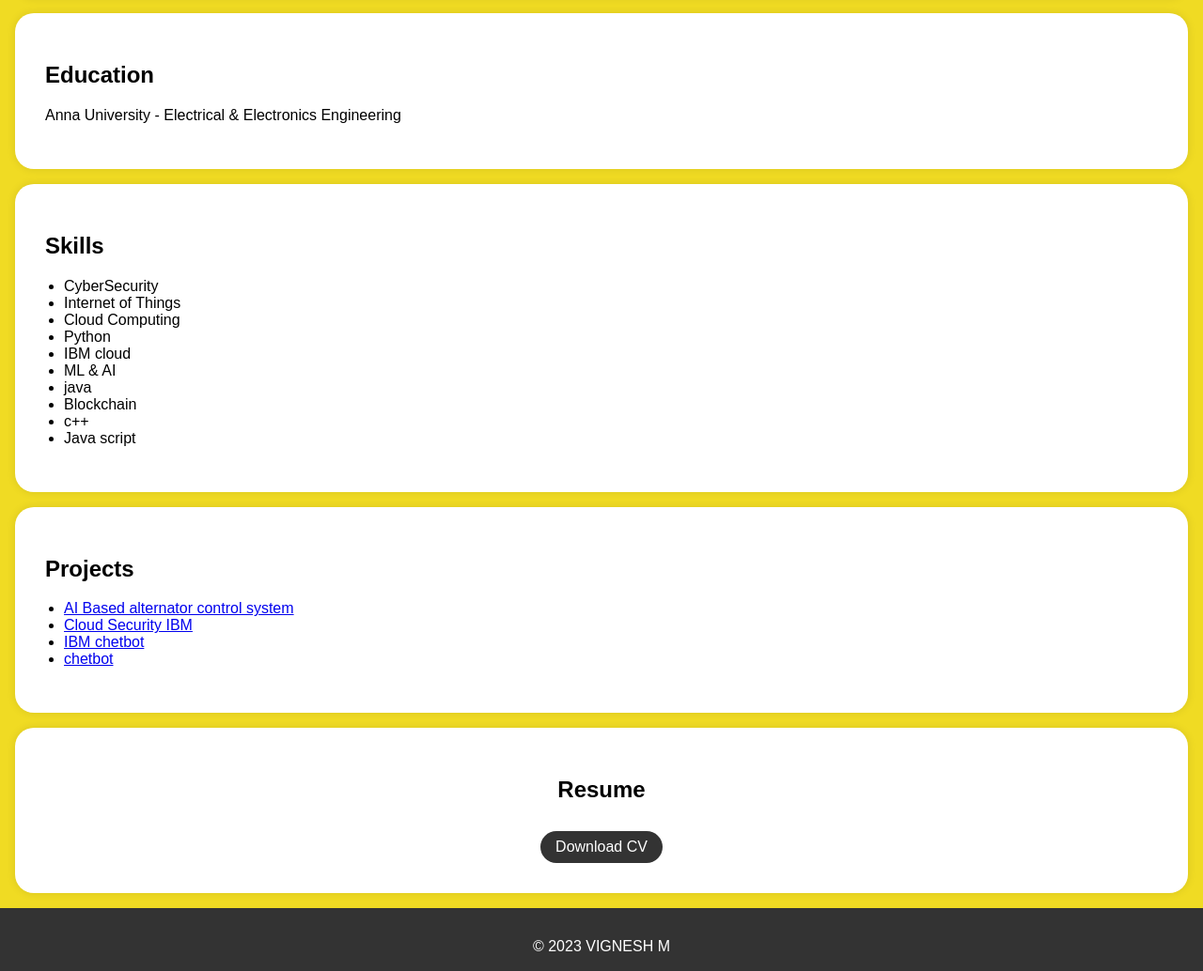
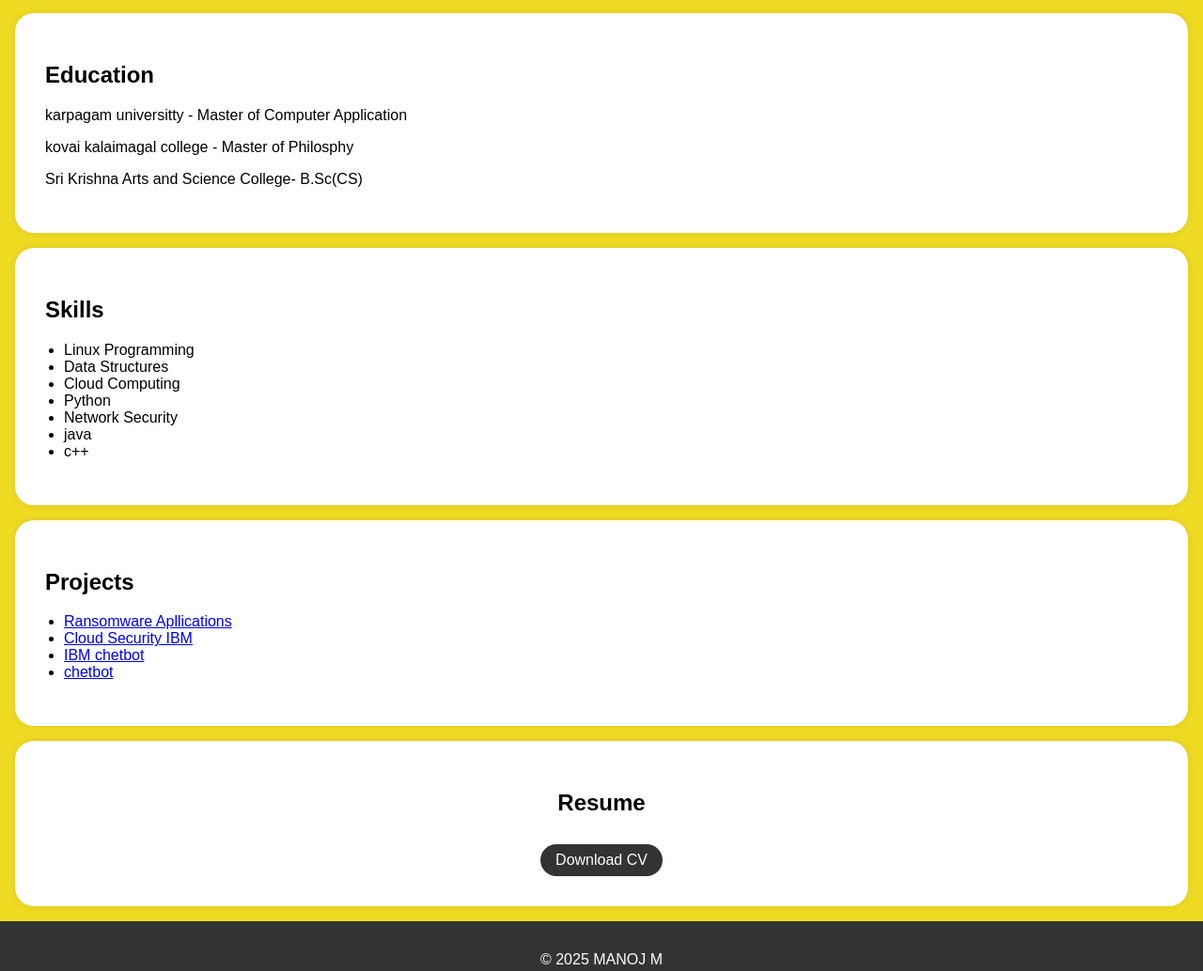
Before and after one commit to manu9790/web, a plain HTML site: page index.html in a window 1280 px wide. Shown: the part 1068-2102 px from the top of the page at 94% size. Drawn offline with Linux system fonts and the light colour scheme.

Commit message:
Update index.html

```diff
--- a/index.html
+++ b/index.html
@@ -142,8 +142,9 @@
     <section id="education">
         <div class="section-content">
             <h2>Education</h2>
-            <p>Anna University  - Electrical & Electronics Engineering</p>
-
+            <p> karpagam universitty  - Master of Computer Application</p>
+            <p>kovai kalaimagal college - Master of Philosphy</p>
+            <p> Sri Krishna Arts and Science College- B.Sc(CS)</p>
 
         </div>
     </section>
@@ -152,16 +153,14 @@
         <div class="section-content">
             <h2>Skills</h2>
             <ul>
-                <li>CyberSecurity</li>
-                <li>Internet of Things</li>
+                <li>Linux Programming</li>
+                <li>Data Structures</li>
                 <li>Cloud Computing</li>
                 <li>Python</li>
-                <li>IBM cloud</li>
-                <li>ML & AI</li>
+                <li>Network Security</li>
                 <li>java</li>
-                <li>Blockchain</li>
                 <li>c++</li>
-                <li>Java script</li>
+
             </ul>
         </div>
     </section>
@@ -170,7 +169,7 @@
         <div class="section-content">
             <h2>Projects</h2>
             <ul>
-                <li><a href="#">AI Based alternator control system</a></li>
+                <li><a href="#">Ransomware Apllications</a></li>
                 <li><a href="https://github.com/techtrainer20/blockchain.git">Cloud Security IBM</a></li>
                 <li><a href="#">IBM chetbot</a></li>
                 <li><a href="#">chetbot</a></li>
@@ -184,14 +183,12 @@
         <div class="section-content">
             <center>
             <h2>Resume</h2>
-            <a href="./Name list  for IBM SkillsBuild.pdf" target="_blank" class="download-button">Download CV</a>
+            <a href="./Name list  for MANOJ RESUME.pdf" target="_blank" class="download-button">Download CV</a>
         </center>
         </div>
-
-    </section>
-
+            </section>
     <footer>
-        <p>&copy; 2023 VIGNESH M</p>
+        <p>&copy; 2025 MANOJ M</p>
     </footer>
 
     <script>
```
